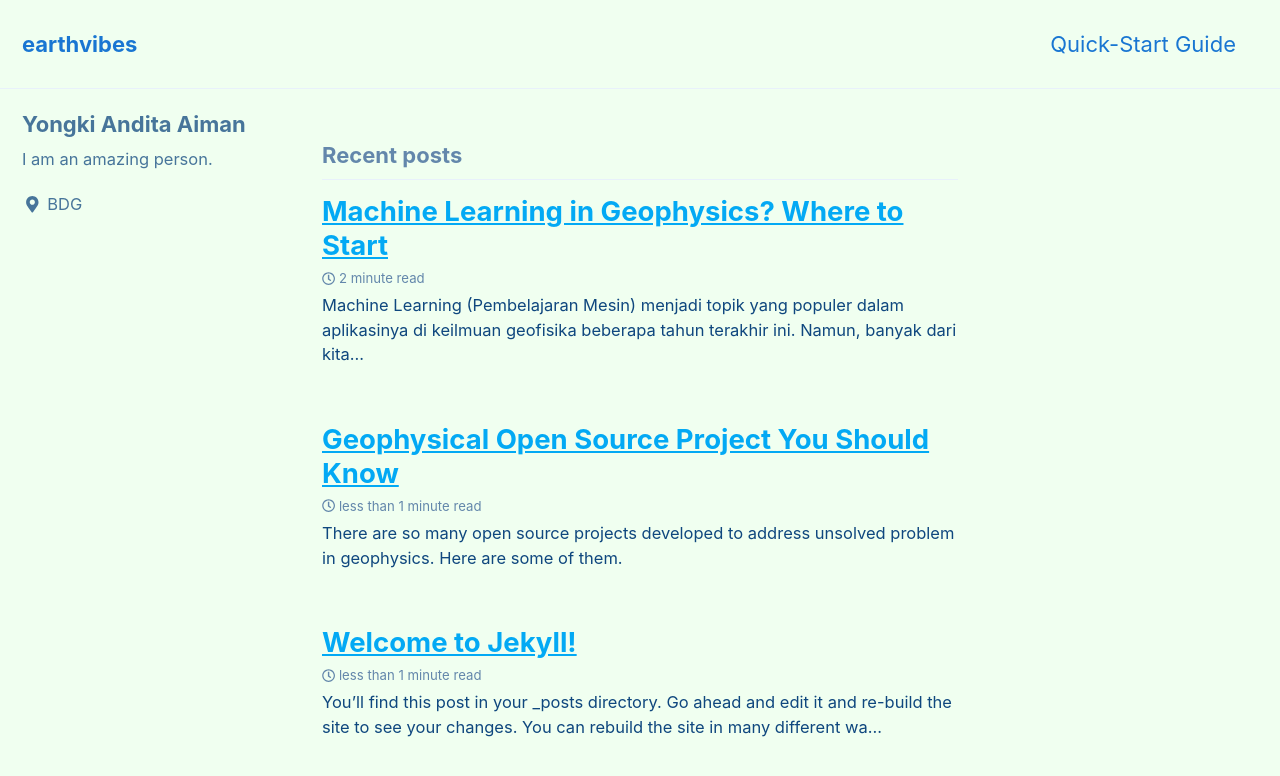
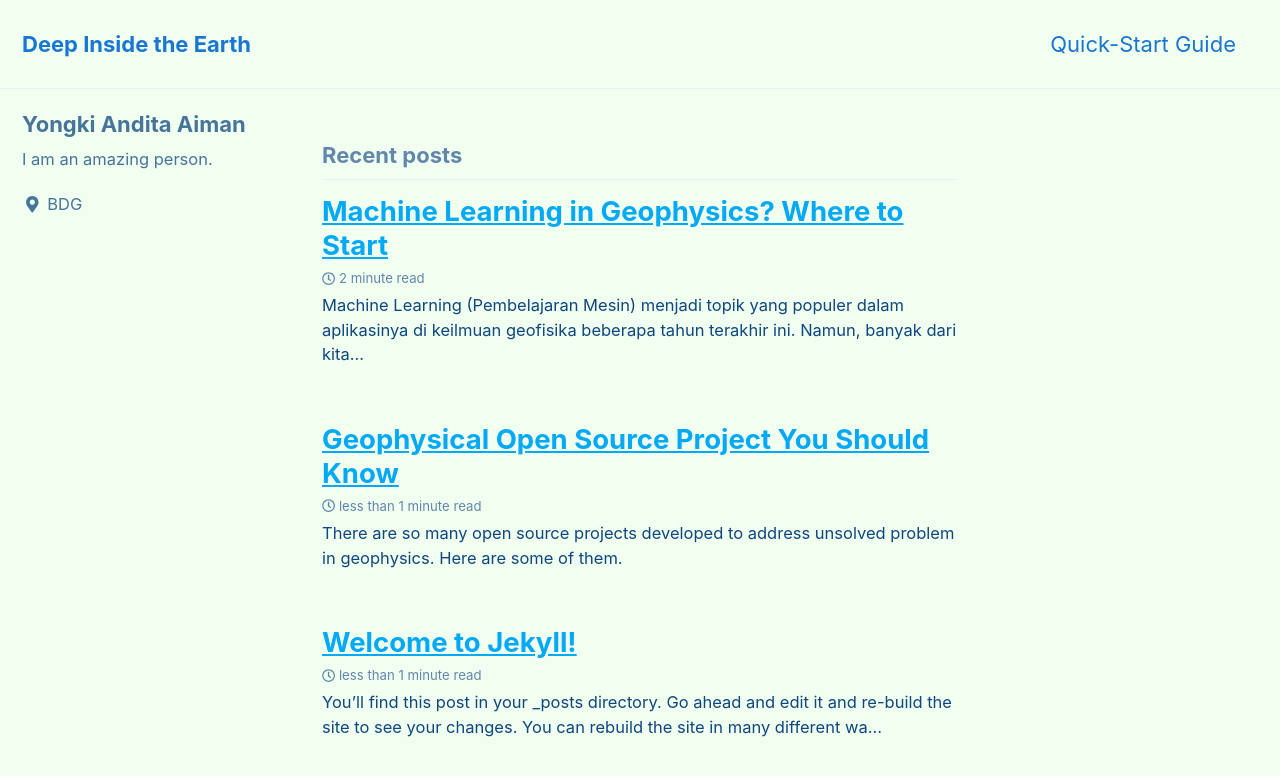
Before and after one commit to aimanyongki/blog, a Jekyll site: the page built from index.html, in a window 1280 px wide and 900 px high. Shown: the top 776 px of the window. Built offline with Jekyll 4.4.1, drawn with Linux system fonts in a browser that asks for light colours; cached includes are drawn as plain includes; nearby versions of some CDN libraries; the list of posts is cut into pages by our own code.

Commit message:
Update _config.yml

```diff
--- a/_config.yml
+++ b/_config.yml
@@ -16,10 +16,10 @@ minimal_mistakes_skin    : "aqua" #,"default","air" , "contrast", "dark", "dirt"
 
 # Site Settings
 locale                   : "en-US"
-title                    : "earthvibes"
+title                    : "Deep Inside the Earth"
 title_separator          : "-"
 name                     : "Yongki Andita Aiman"
-description              : "An amazing website."
+description              : "A Journal."
 url                      : # the base hostname & protocol for your site e.g. "https://mmistakes.github.io"
 baseurl                  : # the subpath of your site, e.g. "/blog"
 repository               : # GitHub username/repo-name e.g. "mmistakes/minimal-mistakes"
```
